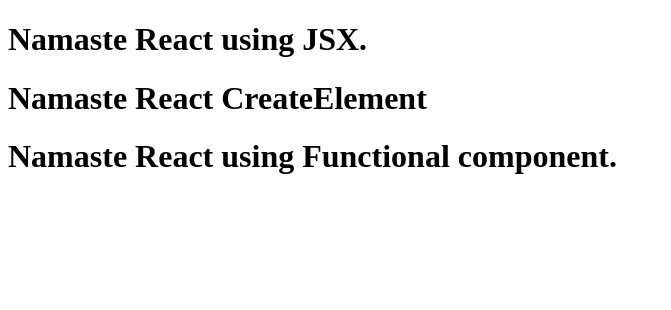
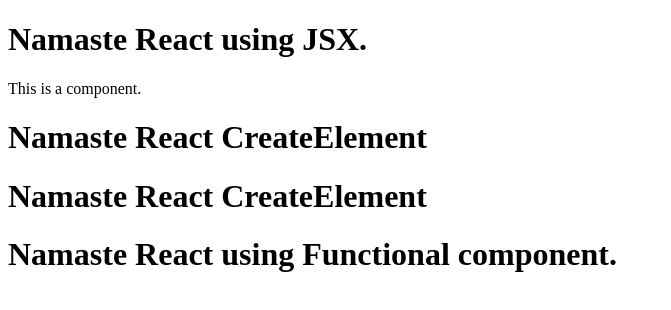
Before and after one commit to Deepak189251/Namaste-React, a React (Vite) app: page / in a window 1280 px wide. Shown: the top 310 px of the page, without its empty margins (0-671 px from the left). Built offline with nearby package versions, Linux system fonts and the light colour scheme.

Commit message:
updation in app.js

```diff
--- a/App.js
+++ b/App.js
@@ -3,13 +3,20 @@
 
 // Creating element in createElement
 
-const heading = React.createElement(`h1`, {id: `heading`}, `Namaste React CreateElement`);
-
+const heading = (
+    <h1>Namaste React CreateElement</h1>
+)
 console.log(heading);
 
 // Functional component "A basic js function which returns react element"
 
-const JsxHeading = () => <h1 id="heading">Namaste React using JSX.</h1>
+var  JsxHeading = () => (
+    <div>
+    <h1 id="heading">Namaste React using JSX.</h1>
+    <p>This is a component.</p>
+    {heading}
+    </div>
+ )
 
 console.log(JsxHeading)
 
@@ -22,7 +29,7 @@
 
     <div id="container">
 
-        <JsxHeading />
+        {JsxHeading()}
         {heading}
         <h1>Namaste React using Functional component.</h1>
      </div>
```
